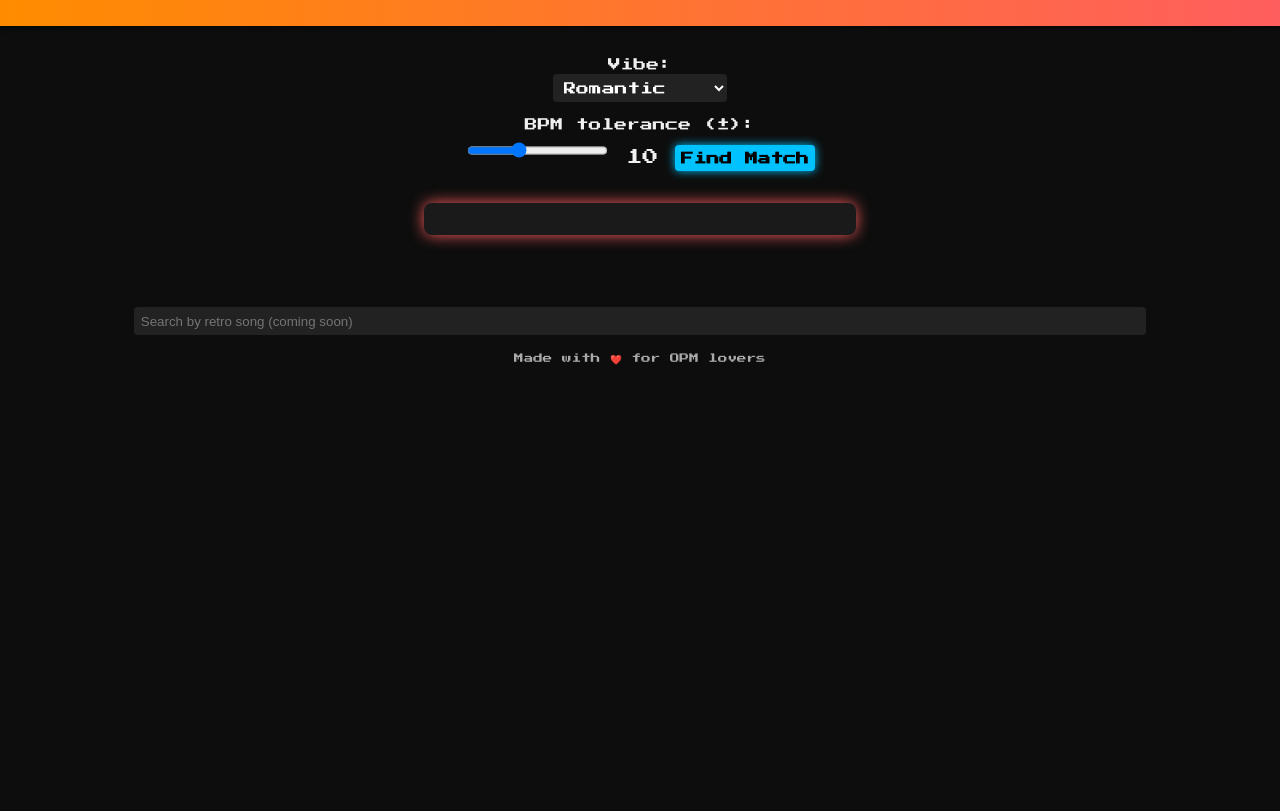
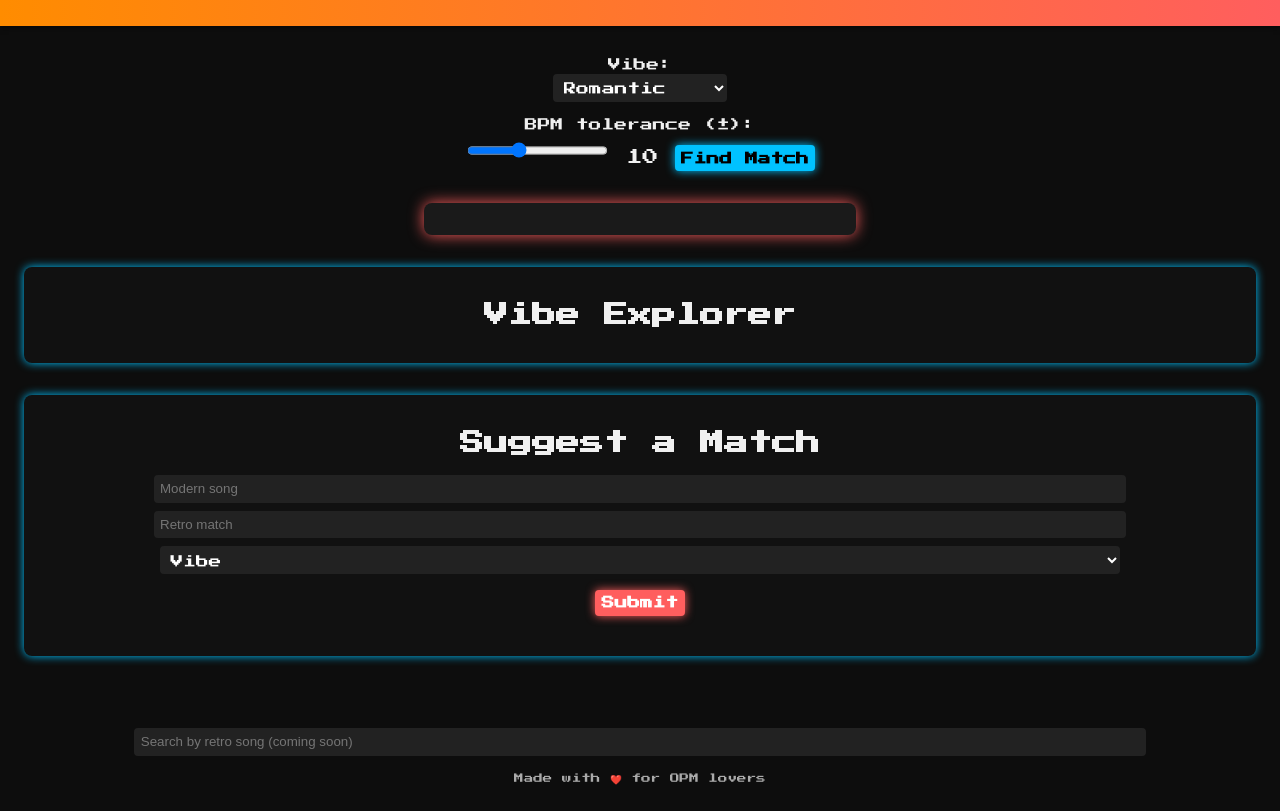
Before and after one commit to souchlwes/musicmatcher, a plain HTML site: page index.html in a window 1280 px wide. Shown: the part 120-931 px from the top of the page. Before the commit the page ends 800 px from the top, so only its background shows below. Drawn offline with Linux system fonts and the light colour scheme.

Commit message:
Update index.html

```diff
--- a/index.html
+++ b/index.html
@@ -33,6 +33,30 @@
     </div>
 
     <div id="result" class="result-box"></div>
+
+    <section id="explorer">
+      <h2>Vibe Explorer</h2>
+      <div id="vibeGroups"></div>
+    </section>
+
+    <section id="submit">
+      <h2>Suggest a Match</h2>
+      <form id="submitForm">
+        <input type="text" id="modernInput" placeholder="Modern song" required />
+        <input type="text" id="retroInput" placeholder="Retro match" required />
+        <select id="vibeInput" required>
+          <option value="">Vibe</option>
+          <option value="romantic">Romantic</option>
+          <option value="melancholic">Melancholic</option>
+          <option value="gritty">Gritty</option>
+          <option value="quirky">Quirky</option>
+          <option value="anthemic">Anthemic</option>
+          <option value="bold">Bold</option>
+        </select>
+        <button type="submit">Submit</button>
+      </form>
+      <div id="submissionLog"></div>
+    </section>
   </main>
 
   <footer>
```
